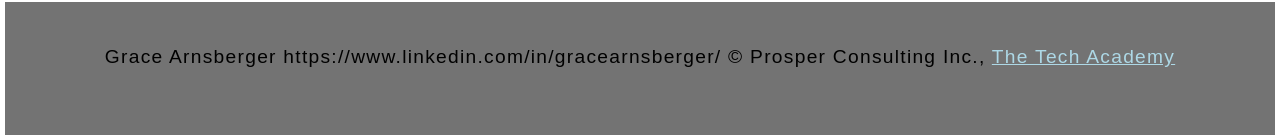
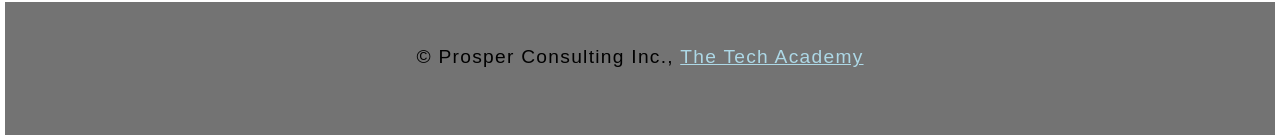
Before and after one commit to gracearnsberger/portfolio, a plain HTML site: page index.html in a window 1280 px wide. Shown: the part 2138-2278 px from the top of the page. Drawn offline with nearby package versions, Linux system fonts and the light colour scheme.

Commit message:
Update index.html

```diff
--- a/index.html
+++ b/index.html
@@ -189,7 +189,7 @@
 
 	<footer>
 	  <p>
-	    <center>Grace Arnsberger https://www.linkedin.com/in/gracearnsberger/ &copy Prosper Consulting Inc.,  <a href="https://learncodinganywhere.com/">The Tech Academy</a></center><br>
+	    <center>&copy Prosper Consulting Inc.,  <a href="https://learncodinganywhere.com/">The Tech Academy</a></center><br>
       </p>
 	</footer>
 
```
